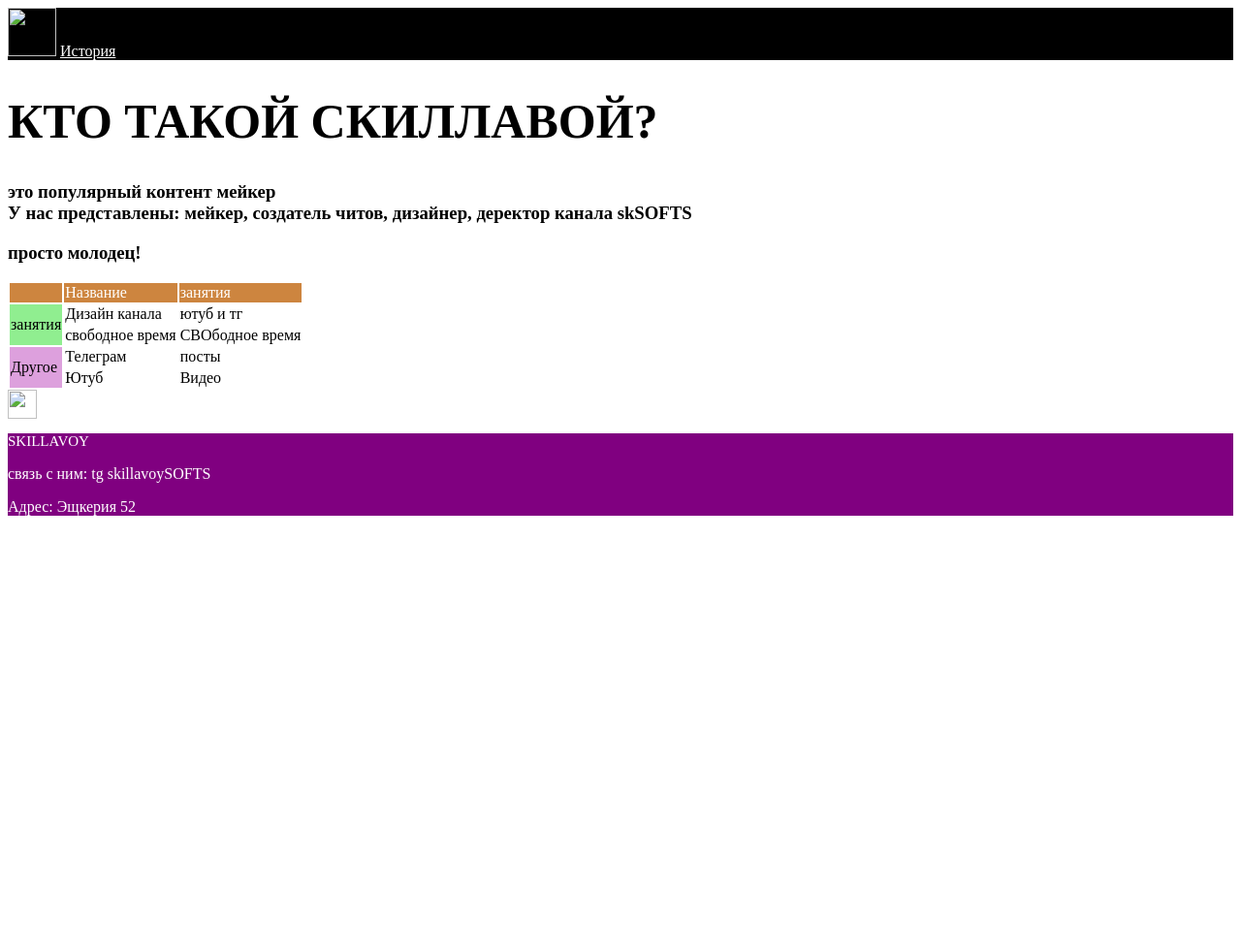
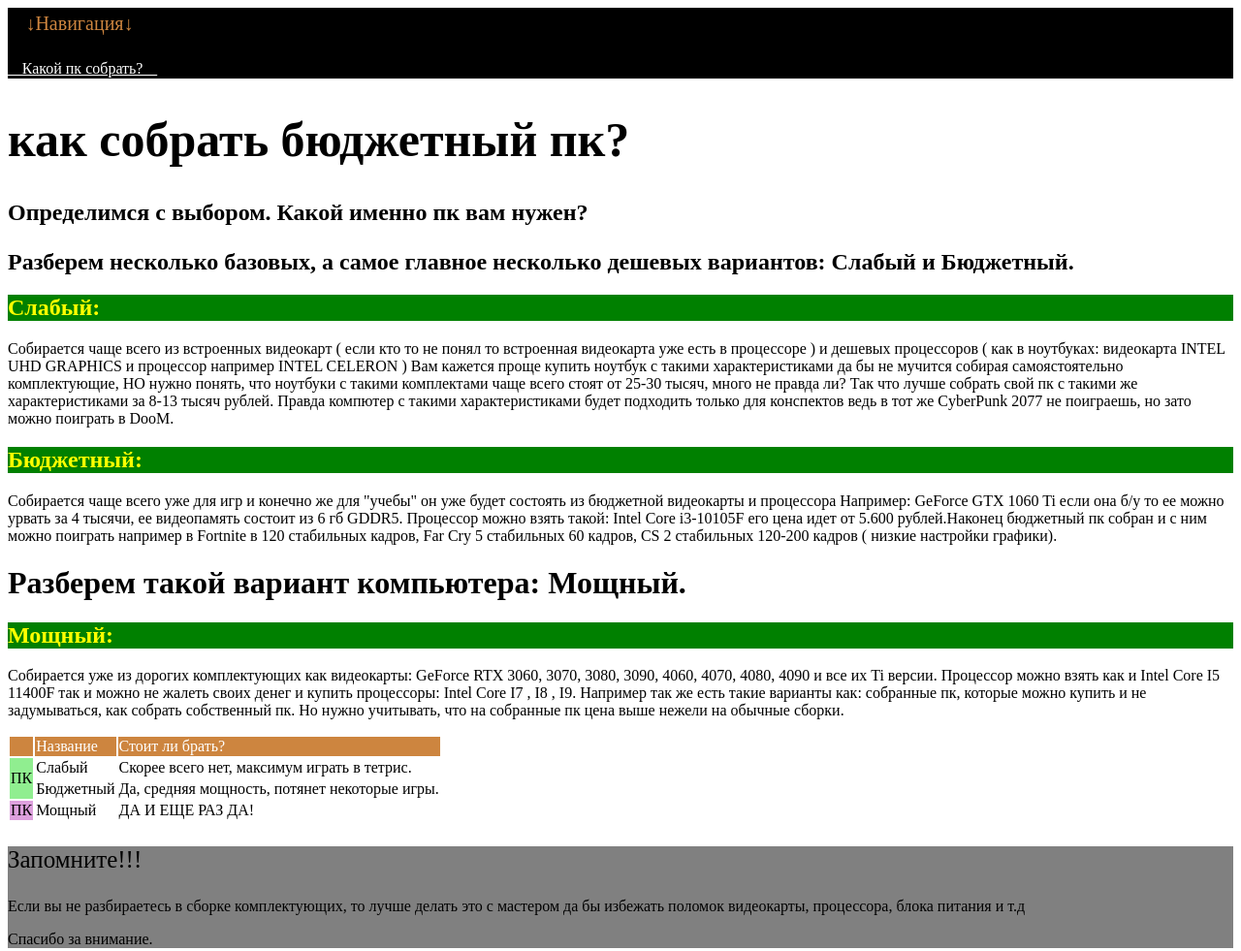
Before and after one commit to SkillavoySKM/skillavoychik, a plain HTML site: page index.html in a window 1280 px wide. Shown: the whole page at 97% size. Before the commit the page ends 800 px from the top, so only its background shows below. Drawn offline with Linux system fonts and the light colour scheme.

Commit message:
index.html

```diff
--- a/index.html
+++ b/index.html
@@ -2,44 +2,46 @@
     <title>КТО ТАКОЙ SKILLAVOY?</title>
     <body>
        <header style="background-color:black">
-        <img src="/uploads/2020/10/boxing-1293088_640_0_1602494675.png" height="50px">
-          <a href="#games" style="color:white">История</a>
+       <p style=" font-size:20px; text-align:еcenter; color:peru">ㅤ↓Навигация↓ㅤ</p>
+          <a href="#games" style="color:white">ㅤКакой пк собрать?ㅤ</a>
           </header>
-        <h1 style="font-size:50px">КТО ТАКОЙ СКИЛЛАВОЙ?</h1>
-        <main><h3 id="games"><p>это популярный контент мейкер <br>У нас представлены: <b>мейкер, создатель читов, дизайнер, деректор канала skSOFTS</b></p>
-
-        <p>просто молодец!</p></h3>
+        <h1 style="font-size:50px">как собрать бюджетный пк?</h1>
+        <main><h2><p>Определимся с выбором.
+            <b>Какой именно пк вам нужен?</b></p>
+        </h2>
+        <h2>Разберем несколько базовых, а самое главное несколько дешевых вариантов: Слабый и Бюджетный.
+        </h2>
+        <h2 id="games" style="color:yellow; background-color:green">Слабый:</h2><p>Собирается чаще всего из встроенных видеокарт ( если кто то не понял то встроенная видеокарта уже есть в процессоре ) и дешевых процессоров ( как в ноутбуках: видеокарта INTEL UHD GRAPHICS и процессор например INTEL CELERON )
+        Вам кажется проще купить ноутбук с такими характеристиками да бы не мучится собирая самоястоятельно комплектующие, НО нужно понять, что ноутбуки с такими комплектами чаще всего стоят от 25-30 тысяч, много не правда ли? Так что лучше собрать свой пк с такими же характеристиками за 8-13 тысяч рублей. Правда компютер с такими характеристиками будет подходить только для конспектов ведь в тот же CyberPunk 2077 не поиграешь, но зато можно поиграть в DooM.</p>
+        <h2 style="color:yellow; background-color:green">Бюджетный:</h2><p>Собирается чаще всего уже для игр и конечно же для "учебы" он уже будет состоять из бюджетной видеокарты и процессора Например: GeForce GTX 1060 Ti если она б/у то ее можно урвать за 4 тысячи, ее видеопамять состоит из 6 гб GDDR5. Процессор можно взять такой: Intel Core i3-10105F его цена идет от 5.600 рублей.Наконец бюджетный пк собран и с ним можно поиграть например в Fortnite в 120 стабильных кадров, Far Cry 5 стабильных 60 кадров, CS 2 стабильных 120-200 кадров ( низкие настройки графики).</p>
+        <h1>Разберем такой вариант компьютера: Мощный.</h1>
+        <h2 style="color:yellow; background-color:green">Мощный:</h2><p>Собирается уже из дорогих комплектующих как видеокарты: GeForce RTX 3060, 3070, 3080, 3090, 4060, 4070, 4080, 4090 и все их Ti версии. Процессор можно взять как и Intel Core I5 11400F так и можно не жалеть своих денег и купить процессоры: Intel Core I7 , I8 , I9. Например так же есть такие варианты как: собранные пк, которые можно купить и не задумываться, как собрать собственный пк. Но нужно учитывать, что на собранные пк цена выше нежели на обычные сборки.</p>
      </main>
     <table>
         <tr style="border:1px solid deeppink; background-color:peru; color:white;">
             <td></td>
             <td>Название</td>
-            <td>занятия</td>
+            <td>Стоит ли брать?</td>
         </tr>
         <tr style="border:1px solid deeppink">
-           <td rowspan="2" style="background-color:lightgreen">занятия</td>
-           <td>Дизайн канала</td>
-           <td>ютуб и тг</td>
+           <td rowspan="2" style="background-color:lightgreen">ПК</td>
+           <td>Слабый</td>
+           <td>Скорее всего нет, максимум играть в тетрис.</td>
         </tr>
         <tr>
-            <td>свободное время</td>
-            <td>СВОбодное время</td>
+            <td>Бюджетный</td>
+            <td>Да, средняя мощность, потянет некоторые игры.</td>
         </tr>
         <tr style="border:1px solid deeppink">
-            <td rowspan="2" style="background-color:plum">Другое</td>
-            <td>Телеграм</td>
-            <td>посты</td>
+            <td rowspan="2" style="background-color:plum">ПК</td>
+            <td>Мощный</td>
+            <td>ДА И ЕЩЕ РАЗ ДА!</td>
         </tr>
-        <tr>
-            <td>Ютуб</td>
-            <td>Видео</td>
-        </tr>
+
         </table>
-        <img src="/uploads/2020/10/frog-159002_1280_0_1603798105.png" height="30px">
     </body>
-    <footer style="background-color:purple;color:white;">
-        <p style="font-size:15px">SKILLAVOY</p>
-        <p>связь с ним: tg skillavoySOFTS</p>
-        <p>Адрес: Эщкерия 52</p>
+    <footer style="background-color:gray;color:black;">
+        <p style="font-size:25px">Запомните!!!</p>  <p>Если вы не разбираетесь в сборке комплектующих, то лучше делать это с мастером да бы избежать поломок видеокарты, процессора, блока питания и т.д</p>
+        <p>Спасибо за внимание.</p>
     </footer>
 </html>
```
